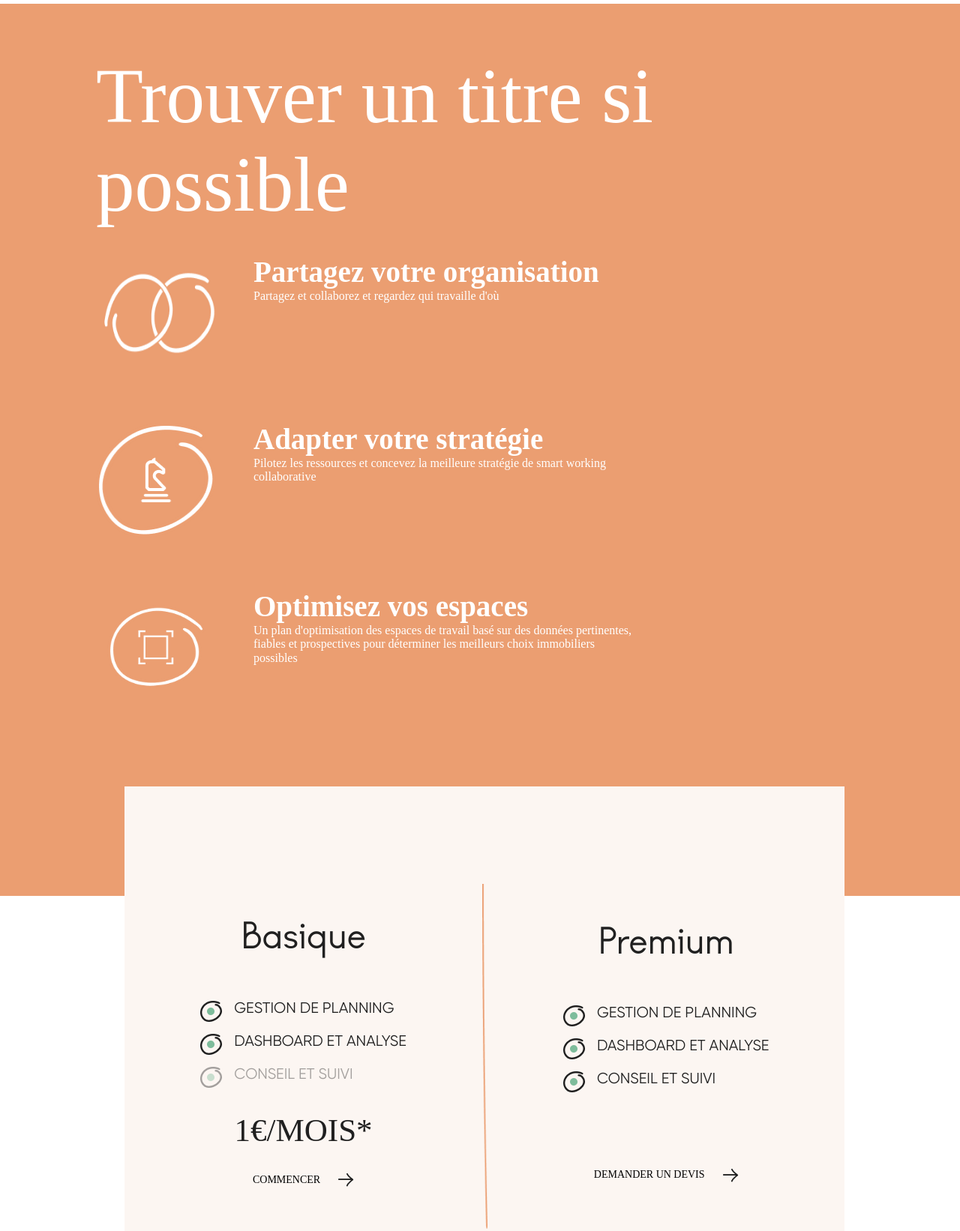
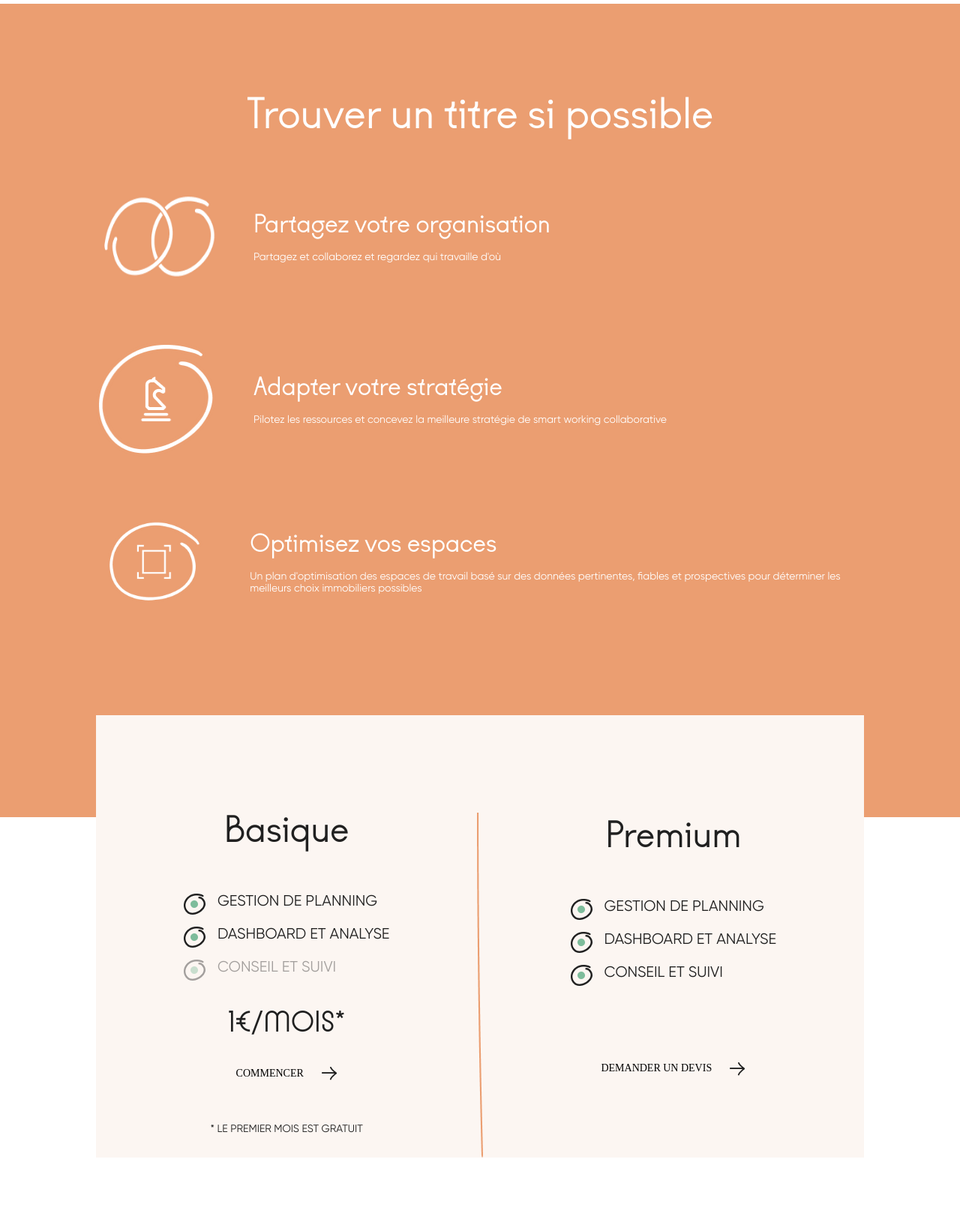
Before and after one commit to ggxm-ecv/Offishall, a website built with Parcel: page index.html in a window 1280 px wide. Shown: the part 1182-2824 px from the top of the page at 75% size. Built offline with nearby package versions, Linux system fonts and the light colour scheme.

Commit message:
ajustement font et autres

```diff
--- a/index.html
+++ b/index.html
@@ -105,30 +105,28 @@
     </div>
 
     <div class="intro">
-      <div class="intro__wrapper">
-        <div class="title-left">
-          <h1>Trouver un titre si possible</h1>
-        </div>
+      <div class="intro__wrapper container">
+        <h2 class="title-left heading h1">Trouver un titre si possible</h2>
         <div class="intro__wrap-items">
           <div class="intro__item">
             <img src="img/intro1.png" alt="">
             <div class="intro__item-txt">
-              <h4 class="h4">Partagez votre organisation</h4>
-              <p class="">Partagez et collaborez et regardez qui travaille d'où</p>
+              <h4 class="heading h4">Partagez votre organisation</h4>
+              <p class="txt-small">Partagez et collaborez et regardez qui travaille d'où</p>
             </div>
           </div>
           <div class="intro__item">
             <img src="img/intro2.png" alt="">
             <div class="intro__item-txt">
-              <h4 class="h4">Adapter votre stratégie</h4>
-              <p class="">Pilotez les ressources et concevez la meilleure stratégie de smart working collaborative</p>
+              <h4 class="heading h4">Adapter votre stratégie</h4>
+              <p class="txt-small">Pilotez les ressources et concevez la meilleure stratégie de smart working collaborative</p>
             </div>
           </div>
           <div class="intro__item">
             <img src="img/intro3.png" alt="">
             <div class="intro__item-txt">
-              <h4 class="h4">Optimisez vos espaces</h4>
-              <p class="">Un plan d'optimisation des espaces de travail basé sur des données pertinentes, fiables et prospectives pour déterminer les meilleurs choix immobiliers possibles</p>
+              <h4 class="heading h4">Optimisez vos espaces</h4>
+              <p class="txt-small">Un plan d'optimisation des espaces de travail basé sur des données pertinentes, fiables et prospectives pour déterminer les meilleurs choix immobiliers possibles</p>
             </div>
           </div>
         </div>
@@ -161,7 +159,7 @@
               <img src="img/arrow.png" alt="arrow">
             </div>
             <div class="condition">
-              <p class="uppercase h6">* Le premier mois est gratuit</p>
+              <p class="txt-small uppercase h6">* Le premier mois est gratuit</p>
             </div>
           </div>
           <div class="prices__card-line">
@@ -247,8 +245,8 @@
             <div class="content">
               <img class="round" src="img/grey-circle.png" alt="">
               <div class="content-txt">
-                <p class="h24">01.02.20</p>
-                <p class="h24">Les émotions au travail</p>
+                <p class="h24 txt-small">01.02.20</p>
+                <p class="h24 txt">Les émotions au travail</p>
               </div>
               <div class="blog__wrap-cta">
                 <a href="#" class="uppercase">Voir l'article</a>
@@ -262,8 +260,8 @@
             <div class="content">
               <img class="round" src="img/grey-circle.png" alt="">
               <div class="content-txt">
-                <p class="h24">01.02.20</p>
-                <p class="h24">Les bonnes pratiques au travail</p>
+                <p class="h24 txt-small">01.02.20</p>
+                <p class="h24 txt">Les bonnes pratiques au travail</p>
               </div>
               <div class="blog__wrap-cta">
               <a href="#" class="uppercase">Voir l'article</a>
@@ -277,8 +275,8 @@
             <div class="content">
               <img class="round" src="img/grey-circle.png" alt="">
               <div class="content-txt">
-                <p class="h24">01.02.20</p>
-                <p class="h24">La collaboration au travail</p>
+                <p class="h24 txt-small">01.02.20</p>
+                <p class="h24 txt">La collaboration au travail</p>
               </div>
               <div class="blog__wrap-cta">
                 <a href="#" class="uppercase">Voir l'article</a>
--- a/sass/style.scss
+++ b/sass/style.scss
@@ -107,9 +107,10 @@
 }
 
 .h4 {
-  font-size: 39px;
+  font-size: 38px;
+  line-height: 38px;
   color: white;
-  margin: 0 20px 0 0;
+  margin: 0;
 }
 
 .h5 {
@@ -153,6 +154,11 @@
 
   .h3 {
 
+  }
+
+  .h4 {
+    font-size: 18px;
+    line-height: 18px;
   }
 
   .txt {
@@ -485,23 +491,21 @@
 *******************************************/
 
 .intro {
-  padding: 64px 0 220px;
+  padding: 64px 0;
   background-color: #EB9E71;
-  .heading, .txt {
-    text-align: center;
-  }
 }
 
 .intro__wrapper {
   display: flex;
   justify-content: space-between;
-  max-width: 80%;
-  margin: auto;
+  align-items: center;
   @media screen and (max-width: 1300px) {
     flex-direction: column;
   }
   .title-left {
     width: 35%;
+    color: #fff;
+    text-align: center;
     @media screen and (max-width: 1300px) {
       width: 100%;
     }
@@ -533,13 +537,18 @@
   }
   .intro__item {
     display: flex;
-    margin: 35px 0;
+    align-items: center;
+    &:not(:first-child) {
+      margin-top: 64px;
+      @media screen and (max-width: 800px) {
+        margin-top: 32px;
+      }
+    }
     @media screen and (max-width: 700px) {
       flex-direction: column;
       align-items: center;
     }
     &-txt {
-      width: 50%;
       color: white;
       margin-left: 50px;
       @media screen and (max-width: 1200px) {
@@ -547,6 +556,7 @@
       }
       @media screen and (max-width: 700px) {
         text-align: center;
+        margin: 16px 0 0 0;
       }
     }
     img {
@@ -554,6 +564,10 @@
       height: 153px;
     }
   }
+}
+
+.intro__item-txt .txt-small {
+  margin-top: 16px;
 }
 
 .intro__btn {
@@ -567,6 +581,7 @@
 
 .prices {
   padding: 64px 0;
+  background: linear-gradient(180deg, #EB9E71 200px, transparent 200px);
   .heading {
     text-align: center;
   }
@@ -578,14 +593,10 @@
 
 .prices__cards {
   display: flex;
-  width: 75%;
-  height: 685px;
+  width: 80%;
   max-width: 100%;
   background-color: #FCF6F2;
   margin: 0 auto;
-  position: absolute;
-  top: -210px;
-  left: 13%;
   @media screen and (max-width: 950px) {
     flex-direction: column;
     height: auto;
@@ -627,6 +638,7 @@
     @media screen and (max-width: 950px) {
       position: relative;
       bottom: 0;
+      margin-top: 32px;
     }
   }
 }
@@ -656,6 +668,7 @@
 
 .prices__card-price {
   margin-top: 32px;
+  font-family: 'Kobe';
   text-align: center;
   font-size: 43px;
   text-transform: uppercase;
@@ -682,12 +695,9 @@
 *******************************************/
 
 .reviews {
-  padding: 450px 0 64px;
+  padding: 64px 0;
   @media screen and (max-width: 1200px) {
     padding-bottom: 0;
-  }
-  @media screen and (max-width: 950px) {
-    padding: 650px 0 64px;
   }
   .heading {
     text-align: center;
@@ -736,6 +746,7 @@
       display: flex;
       flex-direction: column;
       margin-left: 20px;
+      font-family: 'Gilroy';
     }
   }
   .txt {
@@ -836,6 +847,7 @@
         }
       }
       &-txt {
+        font-weight: 500;
         @media screen and (max-width: 1200px) and (min-width: 800px) {
           padding: 10px;
         }
```
Also changed, not shown: css/style.css, 1 other file.
